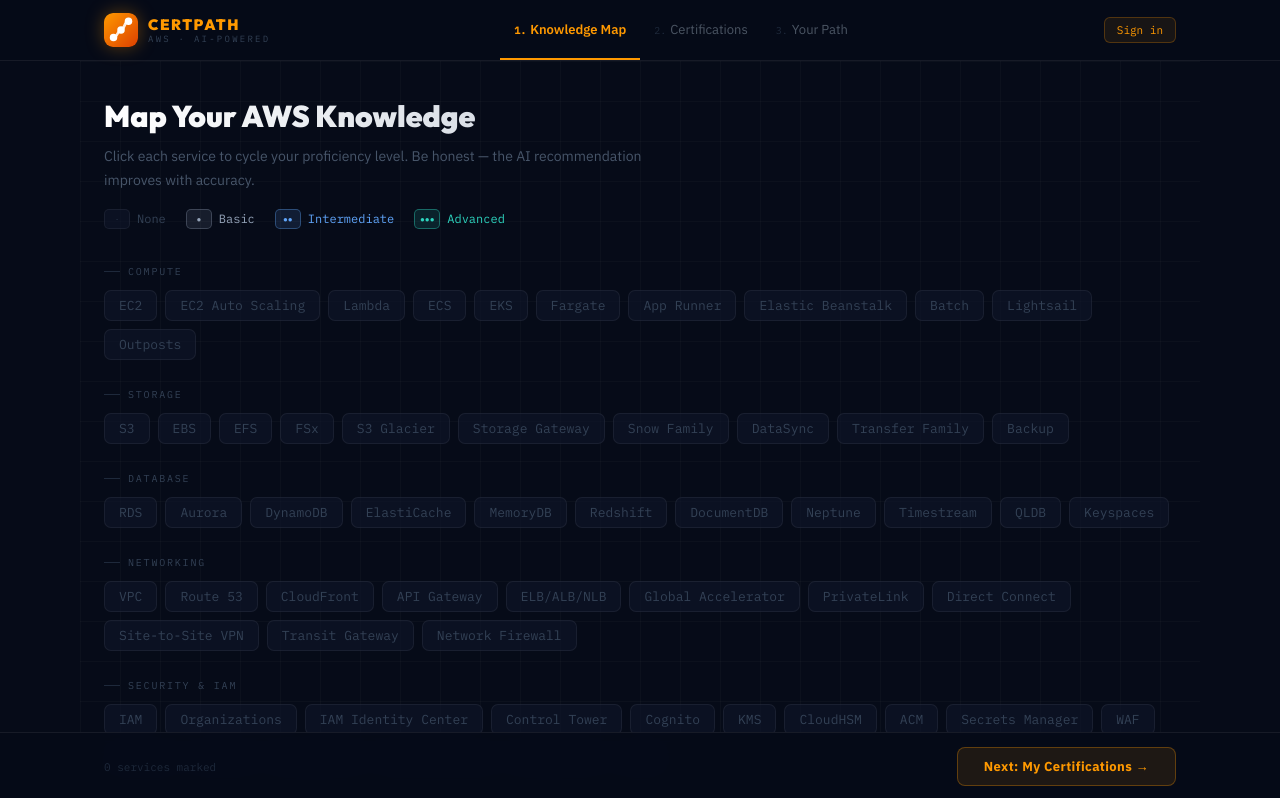
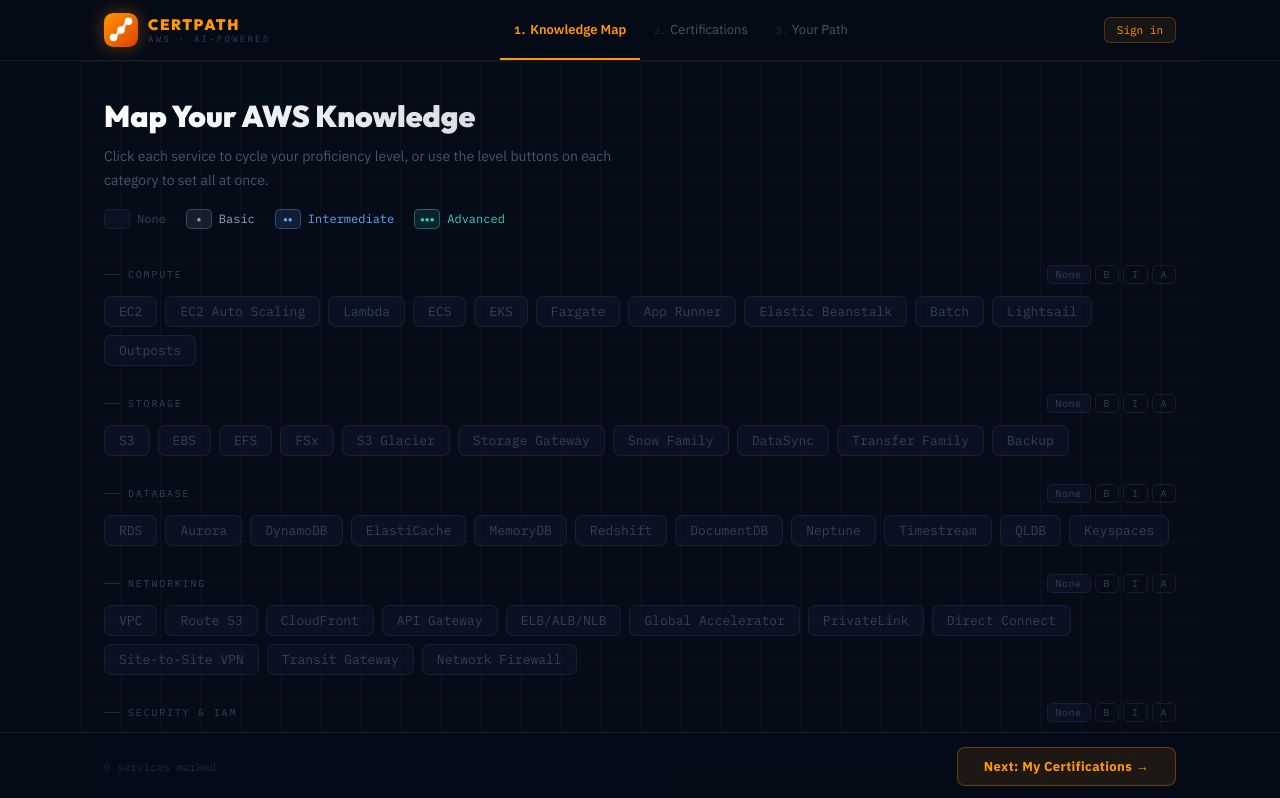
Before and after one commit to esaheki/aws-certification-roadmap, a React (Vite) app: page / in a window 1280 px wide. Shown: the top 798 px of the page. Built offline with nearby package versions, Linux system fonts and the light colour scheme; no server answers.

Commit message:
Add category bulk-set controls to knowledge map
Co-Authored-By: Claude Sonnet 4.6 <noreply@anthropic.com>

```diff
--- a/src/App.jsx
+++ b/src/App.jsx
@@ -156,6 +156,13 @@ export default function App() {
   const cycleService = (service) =>
     setKmap(prev => ({ ...prev, [service]: ((prev[service] || 0) + 1) % 4 }))
 
+  const setBulk = (services, level) =>
+    setKmap(prev => {
+      const next = { ...prev }
+      services.forEach(s => { next[s] = level })
+      return next
+    })
+
   const toggleCert = (id) =>
     setOwned(prev => { const n = new Set(prev); n.has(id) ? n.delete(id) : n.add(id); return n })
 
@@ -279,7 +286,7 @@ export default function App() {
 
       {/* ── Main ── */}
       <main className="grid-bg main-content" style={{ maxWidth: 1120, margin: '0 auto', padding: '36px 24px 120px' }}>
-        {step === 0 && <KnowledgeMap kmap={kmap} onToggle={cycleService} />}
+        {step === 0 && <KnowledgeMap kmap={kmap} onToggle={cycleService} onBulkSet={setBulk} />}
         {step === 1 && <Certifications owned={owned} onToggle={toggleCert} role={role} onRoleChange={setRole} />}
         {step === 2 && (
           <Analysis
--- a/src/components/KnowledgeMap.jsx
+++ b/src/components/KnowledgeMap.jsx
@@ -1,7 +1,15 @@
 import { SERVICES, PROFICIENCY_LEVELS } from '../config/services.js'
 
-export default function KnowledgeMap({ kmap, onToggle }) {
+const BULK_LABELS = ['None', 'B', 'I', 'A']
+
+export default function KnowledgeMap({ kmap, onToggle, onBulkSet }) {
   const lv = (s) => kmap[s] || 0
+
+  const dominantLevel = (svcs) => {
+    const counts = [0, 0, 0, 0]
+    svcs.forEach(s => counts[lv(s)]++)
+    return counts.indexOf(Math.max(...counts))
+  }
 
   return (
     <div className="fade-in">
@@ -10,7 +18,7 @@ export default function KnowledgeMap({ kmap, onToggle }) {
           Map Your AWS Knowledge
         </h1>
         <p style={{ color: '#475569', fontSize: 14, maxWidth: 540, lineHeight: 1.7 }}>
-          Click each service to cycle your proficiency level. Be honest — the AI recommendation improves with accuracy.
+          Click each service to cycle your proficiency level, or use the level buttons on each category to set all at once.
         </p>
 
         {/* Legend */}
@@ -27,11 +35,42 @@ export default function KnowledgeMap({ kmap, onToggle }) {
       </div>
 
       <div style={{ display: 'flex', flexDirection: 'column', gap: 28 }}>
-        {Object.entries(SERVICES).map(([cat, svcs]) => (
+        {Object.entries(SERVICES).map(([cat, svcs]) => {
+          const dominant = dominantLevel(svcs)
+          return (
             <div key={cat}>
-            <div style={{ fontFamily: "'IBM Plex Mono', monospace", fontSize: 10, letterSpacing: '0.18em', color: '#334155', marginBottom: 12, textTransform: 'uppercase', display: 'flex', alignItems: 'center', gap: 8 }}>
+              <div style={{ fontFamily: "'IBM Plex Mono', monospace", fontSize: 10, letterSpacing: '0.18em', color: '#334155', marginBottom: 12, textTransform: 'uppercase', display: 'flex', alignItems: 'center', justifyContent: 'space-between', gap: 8, flexWrap: 'wrap' }}>
+                <div style={{ display: 'flex', alignItems: 'center', gap: 8 }}>
                   <div style={{ height: 1, width: 16, background: '#1e293b' }} />
                   {cat}
+                </div>
+                <div style={{ display: 'flex', gap: 4 }}>
+                  {BULK_LABELS.map((label, i) => {
+                    const p = PROFICIENCY_LEVELS[i]
+                    const isActive = dominant === i
+                    return (
+                      <button
+                        key={i}
+                        onClick={() => onBulkSet(svcs, i)}
+                        style={{
+                          padding: '2px 8px',
+                          borderRadius: 5,
+                          fontSize: 10,
+                          fontFamily: "'IBM Plex Mono', monospace",
+                          cursor: 'pointer',
+                          border: `1px solid ${isActive ? p.border : 'rgba(255,255,255,0.07)'}`,
+                          background: isActive ? p.bg : 'transparent',
+                          color: isActive ? p.text : '#334155',
+                          transition: 'all 0.12s ease',
+                          letterSpacing: '0.05em',
+                        }}
+                        title={`Set all ${cat} services to ${PROFICIENCY_LEVELS[i].label}`}
+                      >
+                        {label}
+                      </button>
+                    )
+                  })}
+                </div>
               </div>
               <div style={{ display: 'flex', flexWrap: 'wrap', gap: 8 }}>
                 {svcs.map(s => {
@@ -47,7 +86,8 @@ export default function KnowledgeMap({ kmap, onToggle }) {
                 })}
               </div>
             </div>
-        ))}
+          )
+        })}
       </div>
     </div>
   )
```
Lines whose indentation alone changed are shown as unchanged.
